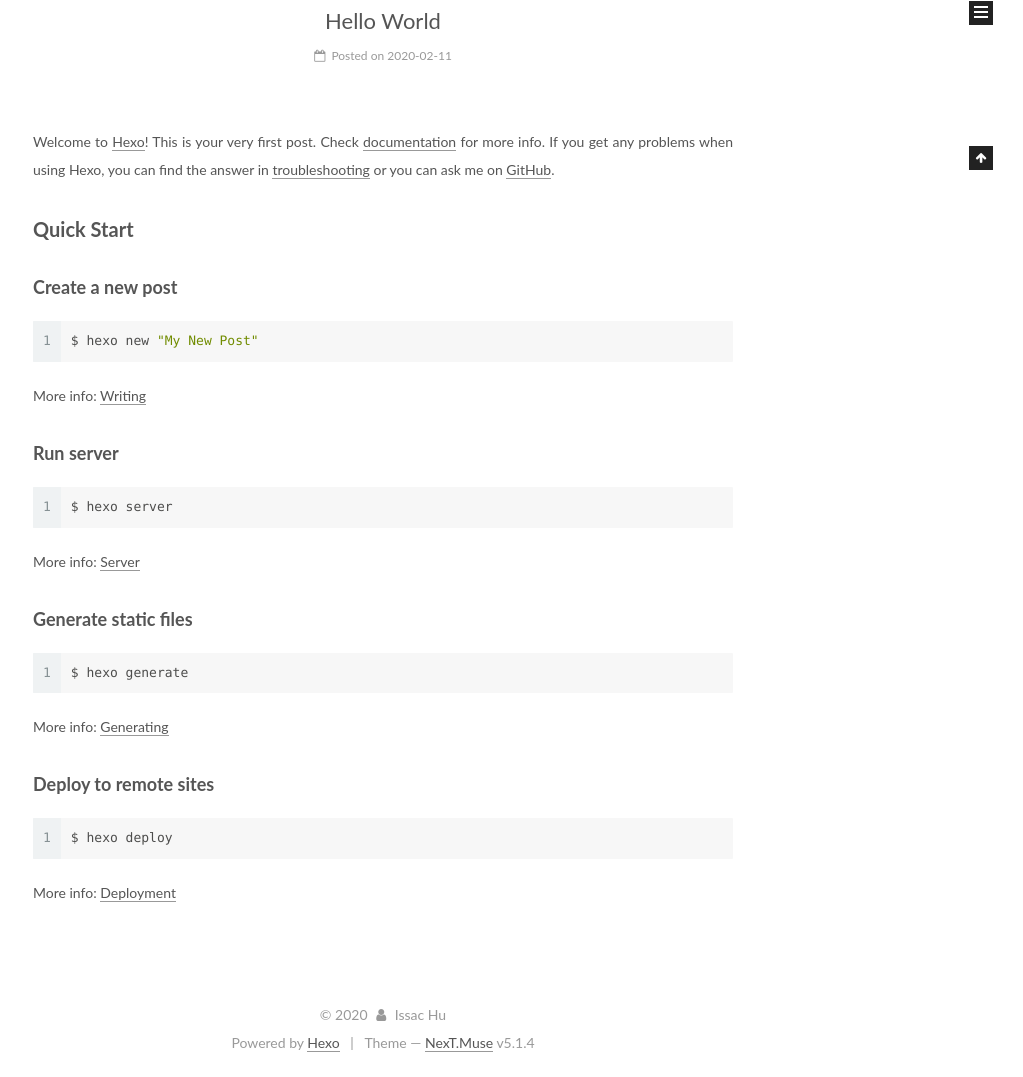
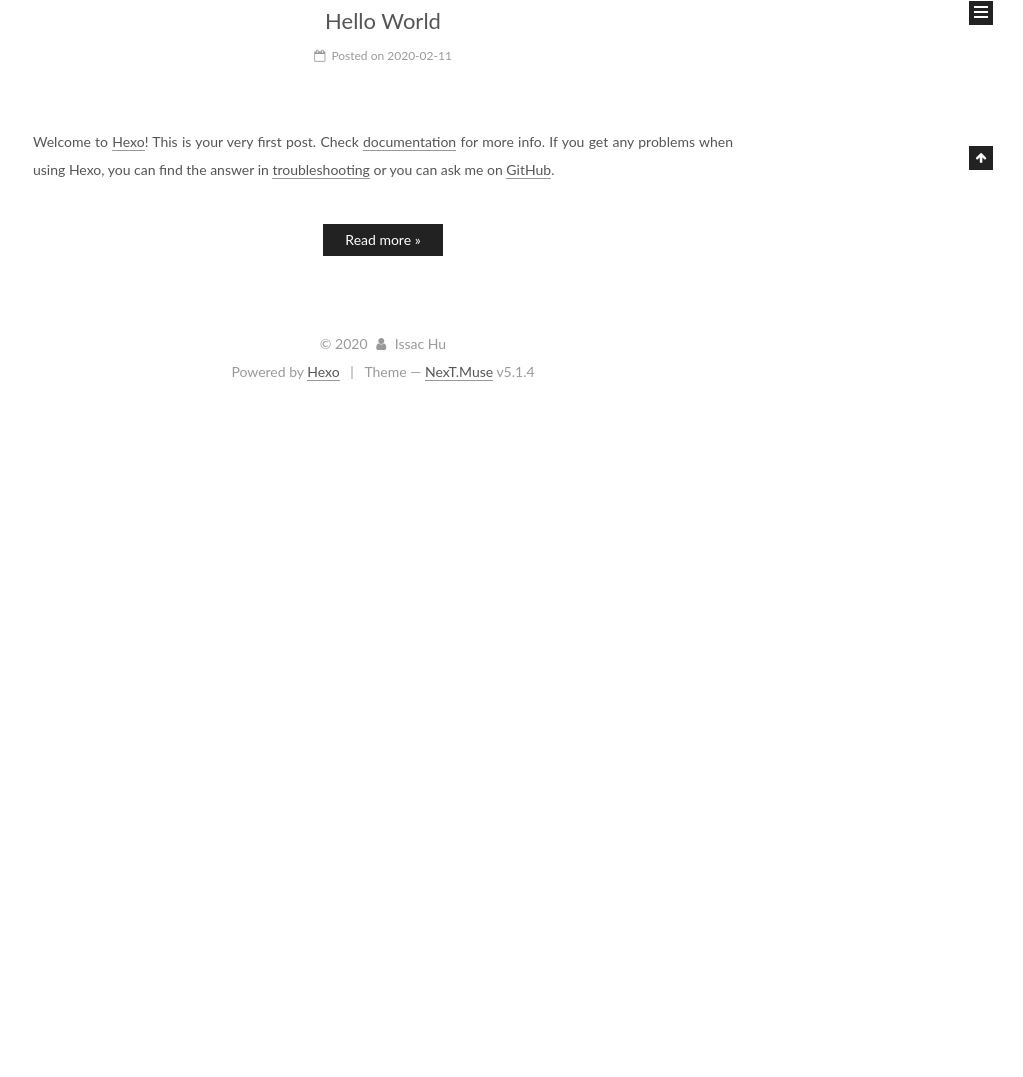
Before and after one commit to Issachu/Issachu.github.io, a plain HTML site: page index.html in a window 1280 px wide. Shown: the part 730-1807 px from the top of the page, without its empty margins (257-1280 px from the left). After the commit the page ends 1136 px from the top, so only its background shows below. Drawn offline with Linux system fonts and the light colour scheme.

Commit message:
Site updated: 2020-02-14 21:42:23

```diff
--- a/css/main.css
+++ b/css/main.css
@@ -1822,7 +1822,7 @@ pre .javascript .function {
   width: 4px;
   height: 4px;
   border-radius: 50%;
-  background: #e39520;
+  background: #ff4914;
 }
 .links-of-blogroll {
   font-size: 13px;
--- a/index.html
+++ b/index.html
@@ -569,22 +569,14 @@
 
 
 
-
-            <p>Welcome to <a href="https://hexo.io/" target="_blank" rel="noopener">Hexo</a>! This is your very first post. Check <a href="https://hexo.io/docs/" target="_blank" rel="noopener">documentation</a> for more info. If you get any problems when using Hexo, you can find the answer in <a href="https://hexo.io/docs/troubleshooting.html" target="_blank" rel="noopener">troubleshooting</a> or you can ask me on <a href="https://github.com/hexojs/hexo/issues" target="_blank" rel="noopener">GitHub</a>.</p>
-<h2 id="Quick-Start"><a href="#Quick-Start" class="headerlink" title="Quick Start"></a>Quick Start</h2><h3 id="Create-a-new-post"><a href="#Create-a-new-post" class="headerlink" title="Create a new post"></a>Create a new post</h3><figure class="highlight bash"><table><tr><td class="gutter"><pre><span class="line">1</span><br></pre></td><td class="code"><pre><span class="line">$ hexo new <span class="string">"My New Post"</span></span><br></pre></td></tr></table></figure>
-
-<p>More info: <a href="https://hexo.io/docs/writing.html" target="_blank" rel="noopener">Writing</a></p>
-<h3 id="Run-server"><a href="#Run-server" class="headerlink" title="Run server"></a>Run server</h3><figure class="highlight bash"><table><tr><td class="gutter"><pre><span class="line">1</span><br></pre></td><td class="code"><pre><span class="line">$ hexo server</span><br></pre></td></tr></table></figure>
-
-<p>More info: <a href="https://hexo.io/docs/server.html" target="_blank" rel="noopener">Server</a></p>
-<h3 id="Generate-static-files"><a href="#Generate-static-files" class="headerlink" title="Generate static files"></a>Generate static files</h3><figure class="highlight bash"><table><tr><td class="gutter"><pre><span class="line">1</span><br></pre></td><td class="code"><pre><span class="line">$ hexo generate</span><br></pre></td></tr></table></figure>
-
-<p>More info: <a href="https://hexo.io/docs/generating.html" target="_blank" rel="noopener">Generating</a></p>
-<h3 id="Deploy-to-remote-sites"><a href="#Deploy-to-remote-sites" class="headerlink" title="Deploy to remote sites"></a>Deploy to remote sites</h3><figure class="highlight bash"><table><tr><td class="gutter"><pre><span class="line">1</span><br></pre></td><td class="code"><pre><span class="line">$ hexo deploy</span><br></pre></td></tr></table></figure>
-
-<p>More info: <a href="https://hexo.io/docs/one-command-deployment.html" target="_blank" rel="noopener">Deployment</a></p>
-
-
+          <p>Welcome to <a href="https://hexo.io/" target="_blank" rel="noopener">Hexo</a>! This is your very first post. Check <a href="https://hexo.io/docs/" target="_blank" rel="noopener">documentation</a> for more info. If you get any problems when using Hexo, you can find the answer in <a href="https://hexo.io/docs/troubleshooting.html" target="_blank" rel="noopener">troubleshooting</a> or you can ask me on <a href="https://github.com/hexojs/hexo/issues" target="_blank" rel="noopener">GitHub</a>.</p>
+          <!--noindex-->
+          <div class="post-button text-center">
+            <a class="btn" href="/2020/02/11/hello-world/#more" rel="contents">
+              Read more &raquo;
+            </a>
+          </div>
+          <!--/noindex-->
 
 
     </div>
```
Also changed, not shown: 2020/02/11/hello-world/index.html (+5 -3 lines).
